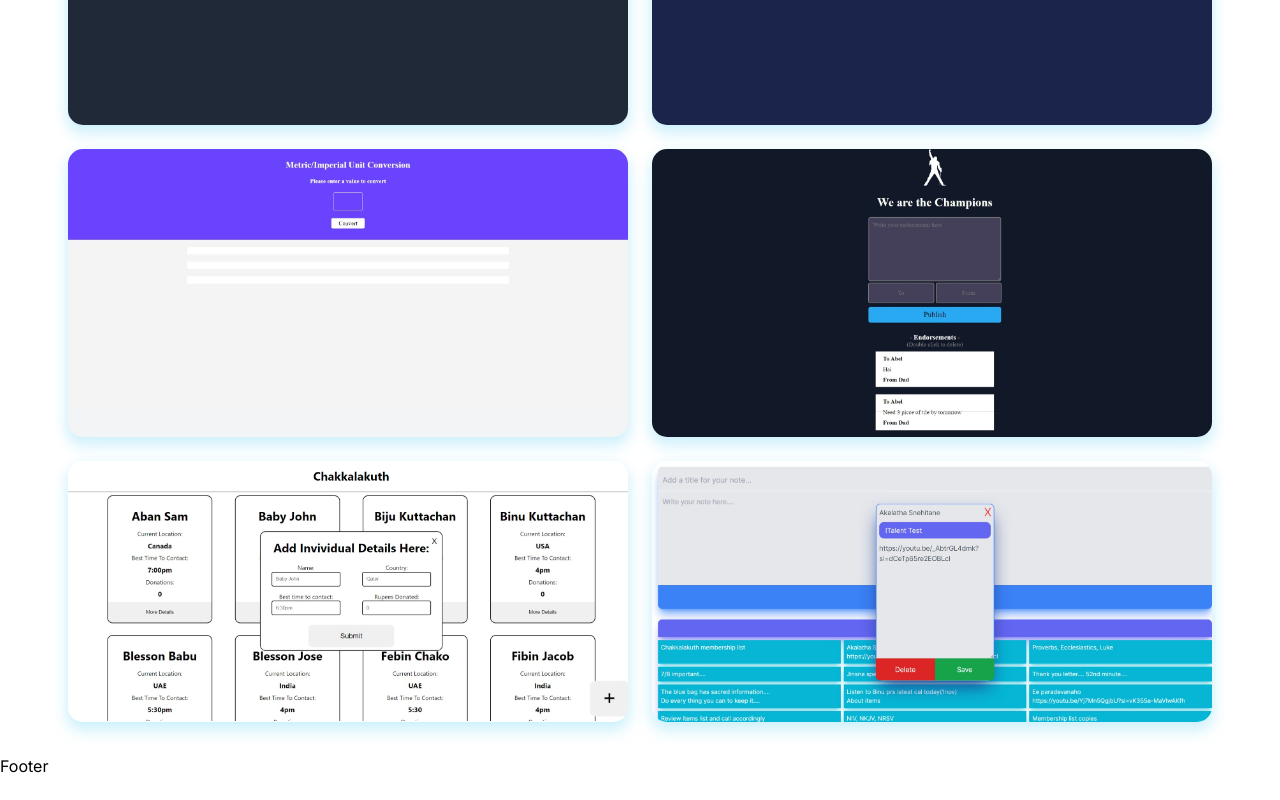
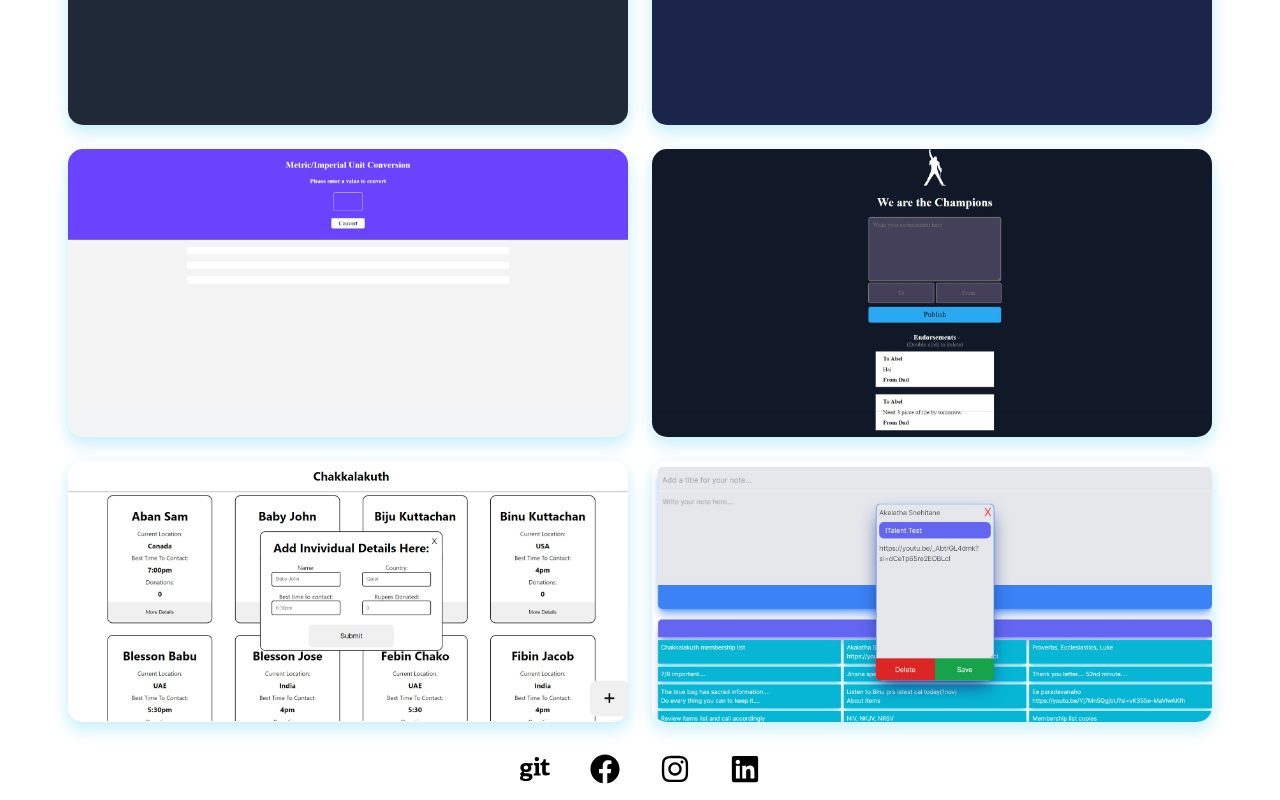
Before and after one commit to abelkjohn/portfolio, a Next.js app: page / in a window 1280 px wide. Shown: the part 553-1353 px from the top of the page. Before the commit the page ends 1331 px from the top, so only its background shows below. Built offline with nearby package versions, Linux system fonts and the light colour scheme.

Commit message:
modified:   app/Components/Footer.jsx 	modified:   package-lock.json 	modified:   package.json

```diff
--- a/app/Components/Footer.jsx
+++ b/app/Components/Footer.jsx
@@ -1,5 +1,18 @@
+
+
 import React from "react";
+import Link from 'next/link'
+import { FaInstagram, FaGit, FaFacebook, FaLinkedin } from 'react-icons/fa'
 
 export default function Footer(){
-    return <h1>Footer</h1>
+
+
+    return (
+        <div className="flex gap-10 justify-center text-3xl m-4">
+            <Link href="https://github.com/abelkjohn" target="_blank"><FaGit /></Link>
+            <Link href="https://www.facebook.com/adona.john.10" target="_blank"><FaFacebook /></Link>
+            <Link href="https://www.instagram.com/abel_kjohn/" target="_blank"><FaInstagram /></Link>
+            <Link href="https://www.linkedin.com/in/abel-john-585a831b0/" target="_blank"><FaLinkedin /></Link>
+        </div>
+    )
 }
```
Also changed, not shown: package.json (+5 -4 lines), 1 other file (tests, documents, lock files or other folders).
